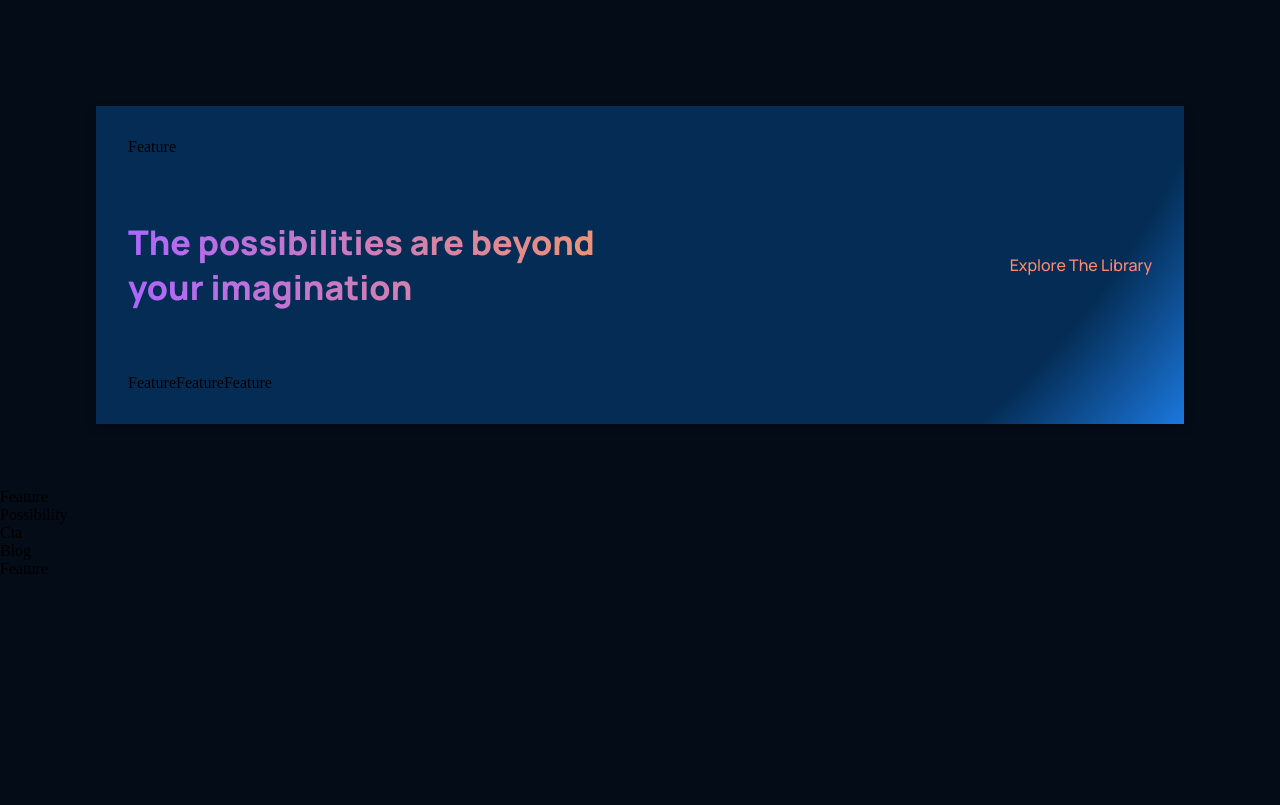
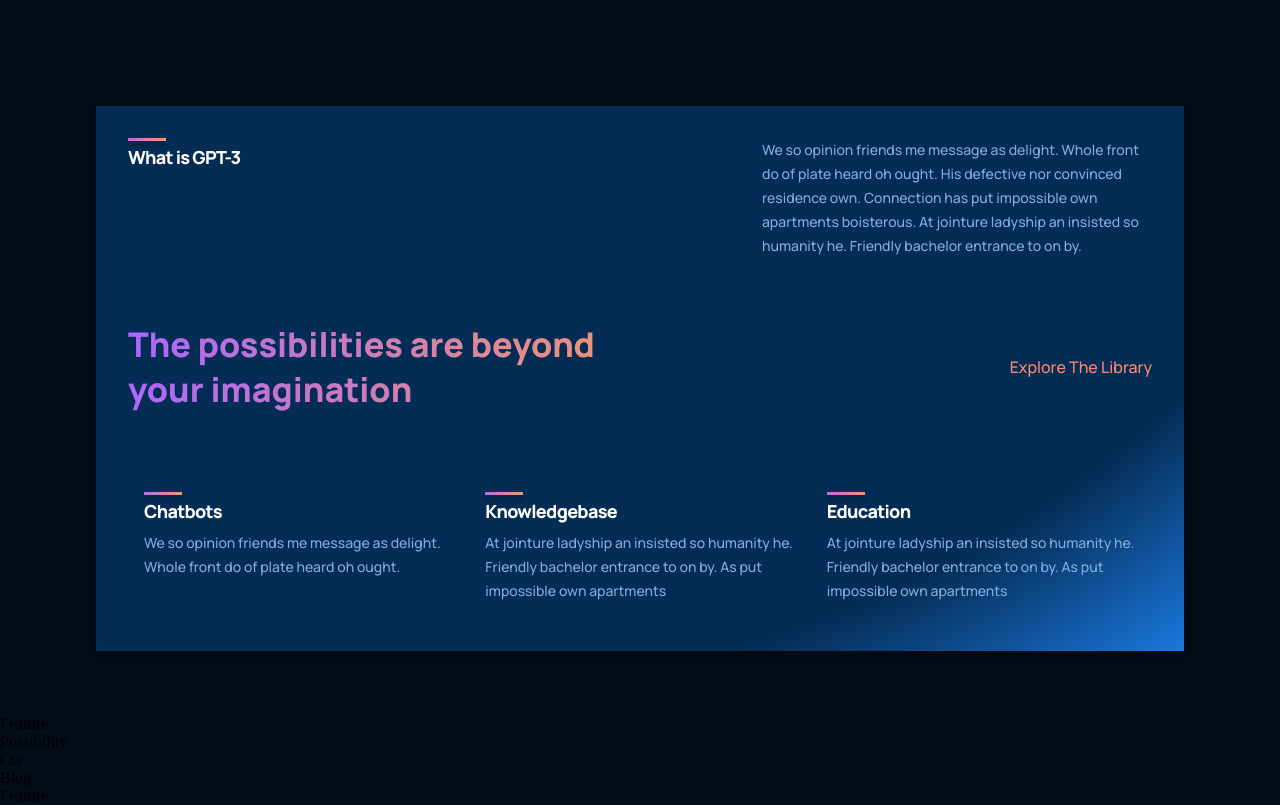
Before and after one commit to Yaroslav-Yakovlev/gpt3, a React (Create React App) app: page / in a window 1280 px wide. Shown: the part 980-1785 px from the top of the page. Before the commit the page ends 1558 px from the top, so only its background shows below. Built offline with nearby package versions, Linux system fonts and the light colour scheme.

Commit message:
stylized feature component

```diff
--- a/src/components/feature/Feature.jsx
+++ b/src/components/feature/Feature.jsx
@@ -1,10 +1,16 @@
 import React from 'react';
 import './feature.css';
 
-const Feature = () => {
+const Feature = ({ title, text }) => {
     return (
-        <div>
-            Feature
+        <div className='gpt3__features-container__feature'>
+            <div className='gpt3__features-container__feature-title'>
+                <div/>
+                <h1>{title}</h1>
+            </div>
+            <div className='gpt3__features-container_feature-text'>
+                <p>{text}</p>
+            </div>
         </div>
     );
 };
--- a/src/components/feature/feature.css
+++ b/src/components/feature/feature.css
@@ -0,0 +1,61 @@
+.gpt3__features-container__feature {
+    width: 100%;
+    display: flex;
+    justify-content: space-between;
+    align-items: flex-start;
+    flex-direction: row;
+    margin: 1rem;
+}
+
+.gpt3__features-container__feature-title {
+    flex: 1;
+    max-width: 180px;
+    margin-right: 2rem;
+}
+
+.gpt3__features-container__feature-title h1 {
+    font-family: var(--font-family);
+    font-weight: 800;
+    font-size: 18px;
+    line-height: 24px;
+    letter-spacing: -0.04em;
+    color: #FFFFFF;
+}
+
+.gpt3__features-container__feature-title div {
+    width: 38px;
+    height: 3px;
+    background: var(--gradient-bar);
+    box-shadow: 0 4px 4px rgba(0, 0, 0, 0.25);
+    margin-bottom: 0.25rem;
+}
+
+.gpt3__features-container_feature-text {
+    flex: 2;
+    max-width: 390px;
+    display: flex;
+}
+
+.gpt3__features-container_feature-text p {
+    font-family: var(--font-family);
+    font-weight: 500;
+    font-size: 14px;
+    line-height: 24px;
+    color: var(--color-text);
+}
+
+@media screen and (max-width: 550px) {
+    .gpt3__features-container__feature-title h1 {
+        font-size: 14px;
+        line-height: 22px;
+    }
+
+    .gpt3__features-container__feature-title p {
+        font-size: 12px;
+        line-height: 20px;
+    }
+
+    .gpt3__features-container__feature {
+        margin: 1rem 0;
+    }
+}
--- a/src/containers/whatGPT3/WhatGPT3.jsx
+++ b/src/containers/whatGPT3/WhatGPT3.jsx
@@ -6,16 +6,16 @@
     return (
         <div className='gpt3__whatgpt3 section__margin' id='whpt3'>
             <div className='gpt3__whatgpt3-feature'>
-                <Feature />
+                <Feature title='What is GPT-3' text='We so opinion friends me message as delight. Whole front do of plate heard oh ought. His defective nor convinced residence own. Connection has put impossible own apartments boisterous. At jointure ladyship an insisted so humanity he. Friendly bachelor entrance to on by.' />
             </div>
             <div className='gpt3__whatgpt3-heading'>
                 <h1 className='gradient__text'>The possibilities are beyond your imagination</h1>
                 <p>Explore The Library</p>
             </div>
             <div className='gpt3__whatgpt3-container'>
-                <Feature />
-                <Feature />
-                <Feature />
+                <Feature title='Chatbots' text='We so opinion friends me message as delight. Whole front do of plate heard oh ought. ' />
+                <Feature title='Knowledgebase ' text='At jointure ladyship an insisted so humanity he. Friendly bachelor entrance to on by. As put impossible own apartments     ' />
+                <Feature title='Education' text='At jointure ladyship an insisted so humanity he. Friendly bachelor entrance to on by. As put impossible own apartments' />
             </div>
         </div>
     );
```
